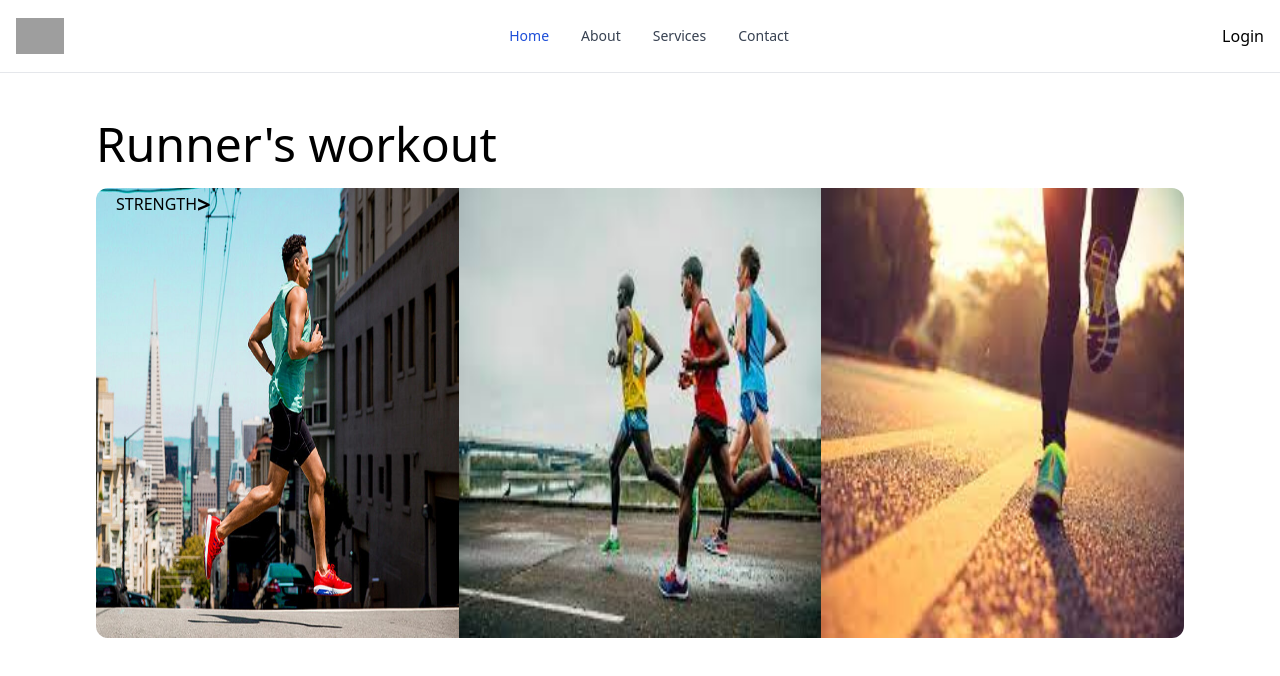
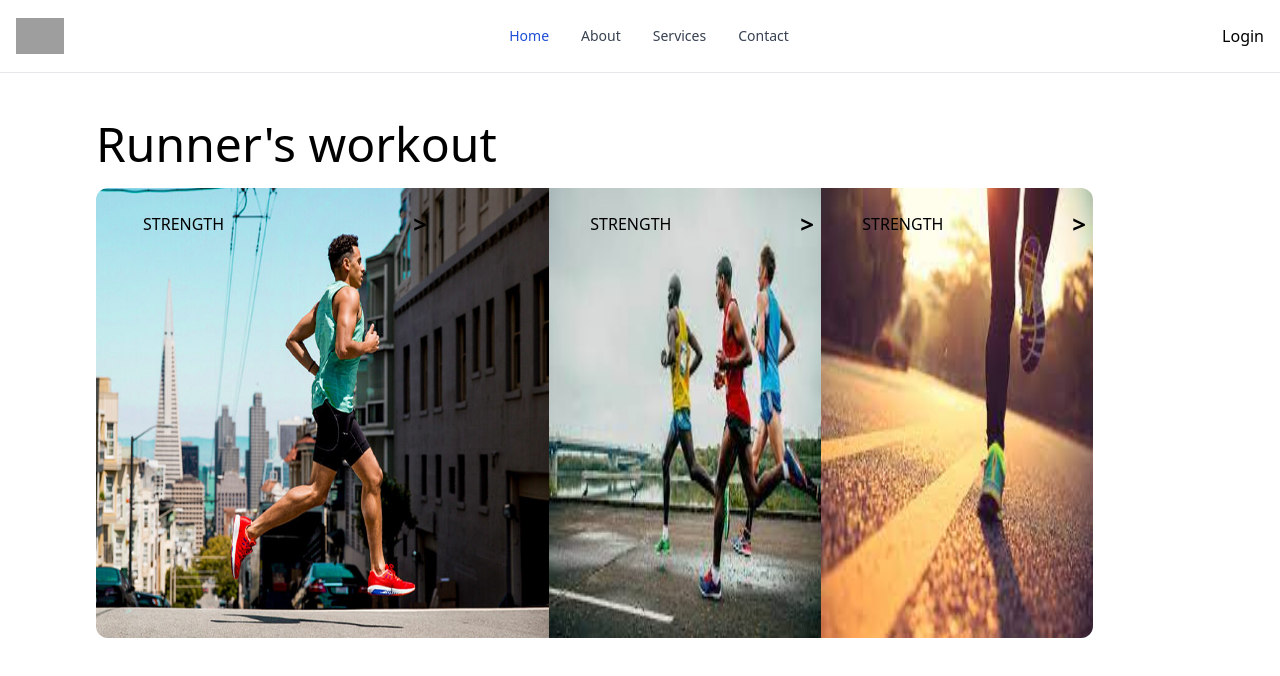
Before and after one commit to Shihab2022/fitness_app, a React (Create React App) app: page / in a window 1280 px wide. Shown: the top 676 px of the page. Built offline with nearby package versions, Linux system fonts and the light colour scheme; grey boxes are pictures that could not be loaded.

Commit message:
add more handelar

```diff
--- a/src/Pages/Slider.js
+++ b/src/Pages/Slider.js
@@ -1,46 +1,74 @@
-import React from 'react';
+import React, { useState } from 'react';
 import img1 from  '../accets/img1.jpg'
 import img2 from  '../accets/img2.jpg'
 import img3 from  '../accets/img3.jpg'
 
 const Slider = () => {
-    const fakeData=[
-        {
-            id : 34455,
-            image : img1,
-            name:"First Image"
-        },
-        {
-            id : 344554,
-            image : img2,
-            name:"Second Image"
-        },
-        {
-            id : 344515,
-            image : img3,
-            name:"Third Image"
-        }
-    ]
+    const [first,setFirst]=useState(true)
+    const firstMouseIn=()=>{
+setFirst(!first)
+
+    }
+    const firstMouseOut=()=>{
+        setFirst(!first)
+    }
+    const secondMouseIn=()=>{
+setFirst(!first)
+
+    }
+    const secondMouseOut=()=>{
+        setFirst(!first)
+    }
+    const thirdMouseIn=()=>{
+setFirst(!first)
+
+    }
+    const thirdMouseOut=()=>{
+        setFirst(!first)
+    }
+    console.log(first)
     return (
         <div className=' px-24 py-5  mt-20'>
 
          <div>
             <h1 className='text-5xl  py-5'>Runner's workout</h1>
-            <div className='grid grid-cols-3  '>
-                <div className='relative '>
-                <img className='h-[450px] rounded-l-xl' src={img1} alt="" />
+            <div className='grid grid-cols-12  '>
 
-                <div className='absolute top-0 justify-between items-center left-0'>
-                <div className='flex justify-between  items-center px-5'>
-                    <h2>STRENGTH</h2>
-                    <span className='text-2xl font-bold'>  > </span>
+                <div className={`relative duration-700 col-start-1 ${first ? 'col-end-6' : 'col-end-4' } `}>
+                <img onMouseEnter={()=>firstMouseIn()} onMouseOut={()=>firstMouseOut()} className='h-[450px] w-[1000px] rounded-l-xl' src={img1} alt="" />
+
+                <div className='absolute top-5 grid grid-cols-12 justify-end items-center left-5'>
+                {/* <div className='flex justify-between  items-center px-5'> */}
+                    <h2 className='col-start-2 col-end-5'>STRENGTH</h2>
+                    <h5 className='col-start-12 col-end-13 text-2xl   font-bold'>  > </h5>
+                {/* </div> */}
                 </div>
                 </div>
 
+                <div className={`relative duration-700  ${first ? 'col-start-6 col-end-9' : 'col-start-4 col-end-9' } `}>
+                <img onMouseEnter={()=>secondMouseIn()} onMouseOut={()=>secondMouseOut()} className='h-[450px]' src={img2} alt="" />
+
+                <div className='absolute top-5 grid grid-cols-12 justify-end items-center left-5'>
+                {/* <div className='flex justify-between  items-center px-5'> */}
+                    <h2 className='col-start-2 col-end-5'>STRENGTH</h2>
+                    <h5 className='col-start-12 col-end-13 text-2xl   font-bold'>  > </h5>
+                {/* </div> */}
+                </div>
                 </div>
 
-            <img className='h-[450px]' src={img2} alt="" />
-            <img className='h-[450px] rounded-r-xl ' src={img3} alt="" />
+                <div className={`relative duration-700 col-start-1 ${first ? 'col-start-9 col-end-12' : 'col-start-9 col-end-13' } `}>
+                <img onMouseEnter={()=>thirdMouseIn()} onMouseOut={()=>thirdMouseOut()} className='h-[450px] rounded-r-xl' src={img3} alt="" />
+
+                <div className='absolute top-5 grid grid-cols-12 justify-end items-center left-5'>
+                {/* <div className='flex justify-between  items-center px-5'> */}
+                    <h2 className='col-start-2 col-end-5'>STRENGTH</h2>
+                    <h5 className='col-start-12 col-end-13 text-2xl   font-bold'>  > </h5>
+                {/* </div> */}
+                </div>
+                </div>
+
+            {/* <img className='h-[450px] ' src={img2} alt="" /> */}
+            {/* <img className='h-[450px] col-start-9 col-end-13  rounded-r-xl ' src={img3} alt="" /> */}
             </div>
          </div>
         </div>
```
